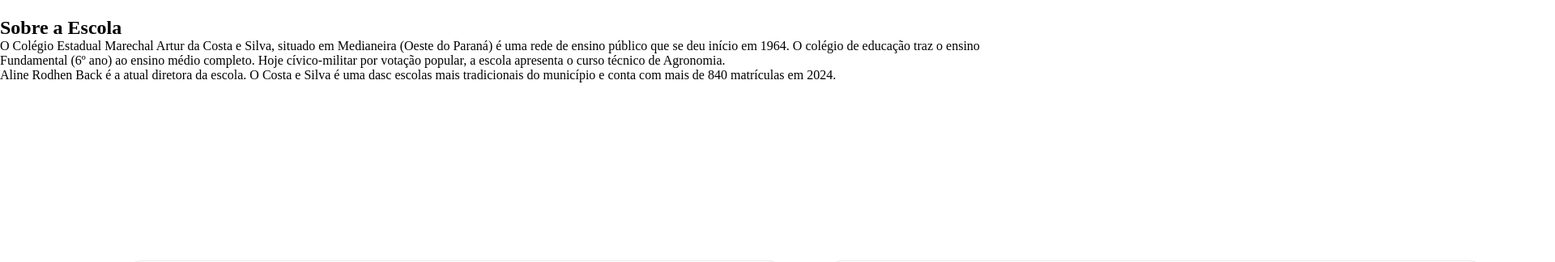
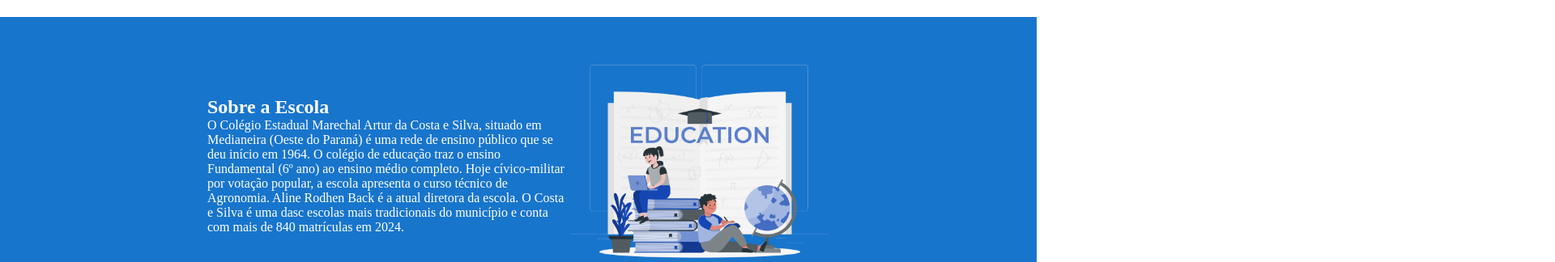
Before and after one commit to joaovitor144/site-Jo-o, a plain HTML site: page index.html in a window 1280 px wide. Shown: the part 254-578 px from the top of the page at 81% size, 1920 px wide, since content can reach past the window. Drawn offline with Linux system fonts and the light colour scheme.

Commit message:
Add files via upload

```diff
--- a/index.html
+++ b/index.html
@@ -16,10 +16,13 @@
     </ul>
     </header>
     <section class="escola">
-    <h2 class="escola-titulo">Sobre a Escola</h2>
-    <p class="escola-texto-um">O Colégio Estadual Marechal Artur da Costa e Silva, situado em Medianeira (Oeste do Paraná) é uma rede de ensino público que se deu início em 1964. O colégio de educação traz o ensino Fundamental (6º ano) ao ensino médio completo. Hoje cívico-militar por votação popular, a escola apresenta o curso técnico de Agronomia.
-    <p class="escola-texto-dois"> Aline Rodhen Back é a atual diretora da escola. O Costa e Silva é uma dasc escolas mais tradicionais do município e conta com mais de 840 matrículas em 2024.
-        <img class="escola-imagem" src="Education-rafiki.png" alt="Aunos estudando">
+        <div class="escola-div-conteudo">
+            <h2 class="escola-titulo">Sobre a Escola</h2>
+            <p class="escola-texto-um">O Colégio Estadual Marechal Artur da Costa e Silva, situado em Medianeira (Oeste do Paraná) é uma rede de ensino público que se deu início em 1964. O colégio de educação traz o ensino Fundamental (6º ano) ao ensino médio completo. Hoje cívico-militar por votação popular, a escola apresenta o curso técnico de Agronomia. Aline Rodhen Back é a atual diretora da escola. O Costa e Silva é uma dasc escolas mais tradicionais do município e conta com mais de 840 matrículas em 2024.
+            <p class="escola-texto-dois">
+
+        </div>
+    <img class="escola-imagem" src="Education-rafiki.png" alt="Aunos estudando">
     </section>
     </body>
 
--- a/style.css
+++ b/style.css
@@ -21,3 +21,23 @@
     margin: 0 16px;
     font-size: 40px;
 }
+
+.escola-imagem{
+    width: 25%;
+}
+
+.escola{
+    background-image: linear-gradient(#1875cc, #1875cc);
+    color: white;
+    display: flex;
+    justify-content: center;
+    align-items: center;
+    padding: 24px 0;
+}
+
+.escola-div-conteudo{
+    width: 35%;
+}
+.escola-titulo{
+    padding: 24px 0s;
+}
```
